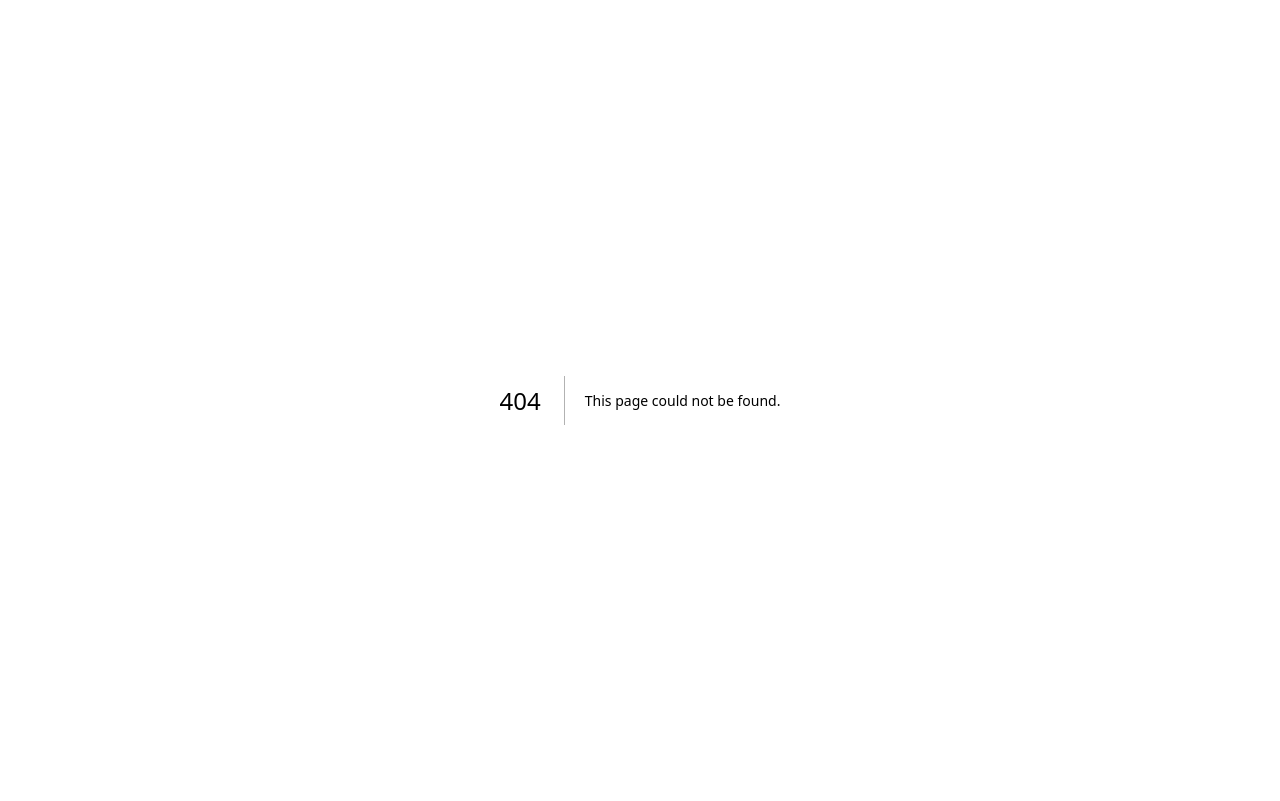
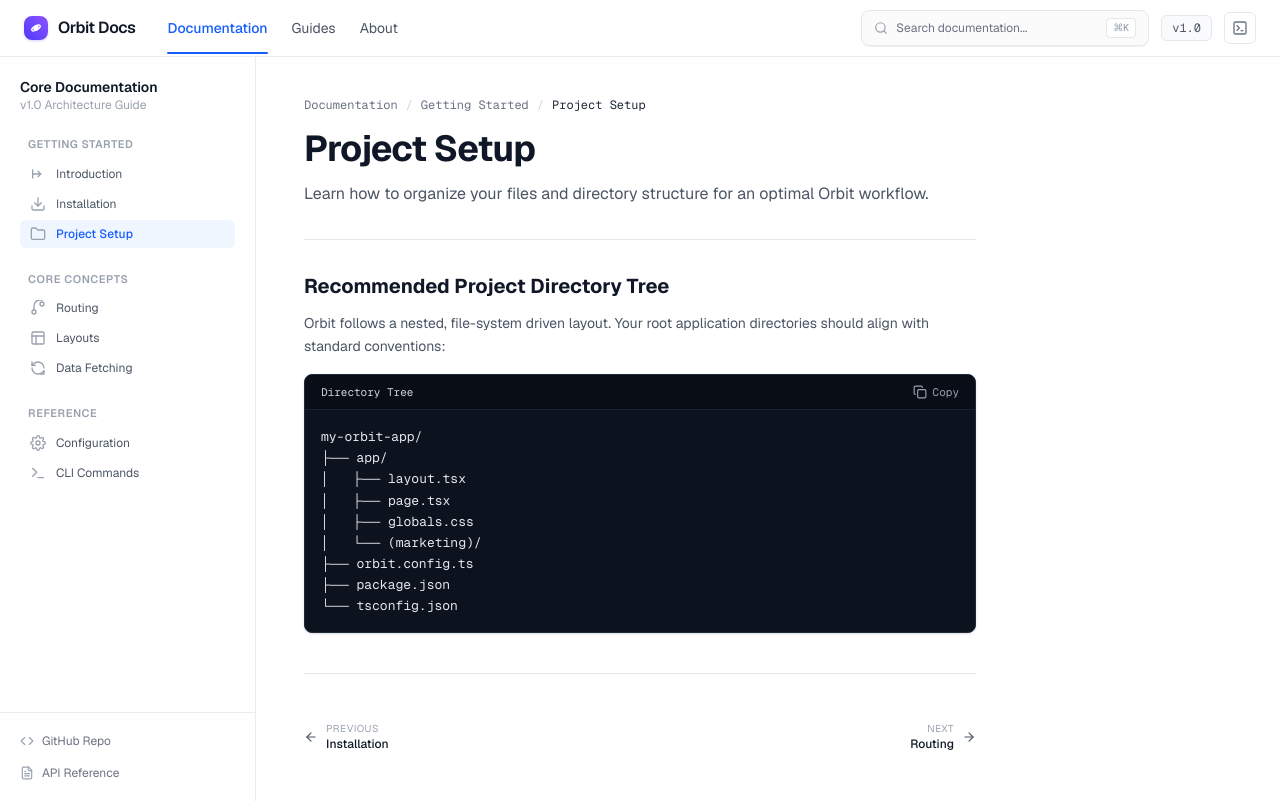
Before and after one commit to Jilanmansuri/documentation_explorer_project2, a Next.js app: page /docs/project-setup in a window 1280 px wide. Before the commit this address had no page. Built offline with nearby package versions, Linux system fonts and the light colour scheme.

Commit message:
feat(docs): add installation and project setup guides

```diff
--- /dev/null
+++ b/src/app/docs/installation/page.tsx
@@ -0,0 +1,85 @@
+"use client";
+
+import Link from "next/link";
+import DocsLayout from "@/components/DocsLayout";
+import CodeBlock from "@/components/CodeBlock";
+import Callout from "@/components/Callout";
+import { ArrowLeftIcon, ArrowRightIcon } from "@/components/Icons";
+
+export default function InstallationPage() {
+  const npmInstallCode = `# Using npm
+$ npm install orbit-core orbit-cli
+
+# Using pnpm
+$ pnpm add orbit-core orbit-cli
+
+# Using yarn
+$ yarn add orbit-core orbit-cli`;
+
+  return (
+    <DocsLayout>
+      <div className="py-10 px-6 sm:px-12 max-w-3xl">
+        <nav className="mb-4 text-xs font-mono text-gray-500">
+          <Link href="/docs" className="hover:text-gray-800 transition-colors">
+            Documentation
+          </Link>
+          <span className="mx-2 text-gray-300">/</span>
+          <span>Getting Started</span>
+          <span className="mx-2 text-gray-300">/</span>
+          <span className="text-gray-800">Installation</span>
+        </nav>
+
+        <h1 className="text-3xl sm:text-4xl font-bold tracking-tight text-gray-900 mb-3">
+          Installation
+        </h1>
+
+        <p className="text-sm sm:text-base text-gray-600 leading-relaxed mb-6">
+          Get started by setting up Orbit in your environment. Orbit requires Node.js 18.17 or later.
+        </p>
+
+        <hr className="my-8 border-gray-200" />
+
+        <section className="mb-8">
+          <h2 className="text-xl font-bold text-gray-900 mb-3">Package Manager Installation</h2>
+          <p className="text-sm text-gray-600 leading-relaxed mb-4">
+            Install the core Orbit runtime and developer CLI tools using your preferred package manager:
+          </p>
+          <CodeBlock
+            filename="Terminal"
+            code={npmInstallCode}
+          />
+        </section>
+
+        <Callout type="info" title="System Requirements">
+          Ensure your system supports modern ES modules and has Node.js v18.17+ installed. Check your version with <code className="rounded bg-blue-100/60 px-1 py-0.5 text-xs font-mono text-blue-900">node -v</code>.
+        </Callout>
+
+        <hr className="my-10 border-gray-200" />
+
+        <div className="flex items-center justify-between py-2 text-xs">
+          <Link
+            href="/docs"
+            className="flex items-center gap-2 text-gray-600 hover:text-blue-600 transition-colors group"
+          >
+            <ArrowLeftIcon className="w-3.5 h-3.5 transition-transform group-hover:-translate-x-1" />
+            <div>
+              <span className="block text-[10px] uppercase tracking-wider text-gray-400">Previous</span>
+              <span className="font-medium text-gray-900 group-hover:text-blue-600">Introduction</span>
+            </div>
+          </Link>
+
+          <Link
+            href="/docs/project-setup"
+            className="flex items-center gap-2 text-right text-gray-600 hover:text-blue-600 transition-colors group"
+          >
+            <div>
+              <span className="block text-[10px] uppercase tracking-wider text-gray-400">Next</span>
+              <span className="font-medium text-gray-900 group-hover:text-blue-600">Project Setup</span>
+            </div>
+            <ArrowRightIcon className="w-3.5 h-3.5 transition-transform group-hover:translate-x-1" />
+          </Link>
+        </div>
+      </div>
+    </DocsLayout>
+  );
+}
--- /dev/null
+++ b/src/app/docs/project-setup/page.tsx
@@ -0,0 +1,81 @@
+"use client";
+
+import Link from "next/link";
+import DocsLayout from "@/components/DocsLayout";
+import CodeBlock from "@/components/CodeBlock";
+import { ArrowLeftIcon, ArrowRightIcon } from "@/components/Icons";
+
+export default function ProjectSetupPage() {
+  const treeCode = `my-orbit-app/
+├── app/
+│   ├── layout.tsx
+│   ├── page.tsx
+│   ├── globals.css
+│   └── (marketing)/
+├── orbit.config.ts
+├── package.json
+└── tsconfig.json`;
+
+  return (
+    <DocsLayout>
+      <div className="py-10 px-6 sm:px-12 max-w-3xl">
+        <nav className="mb-4 text-xs font-mono text-gray-500">
+          <Link href="/docs" className="hover:text-gray-800 transition-colors">
+            Documentation
+          </Link>
+          <span className="mx-2 text-gray-300">/</span>
+          <span>Getting Started</span>
+          <span className="mx-2 text-gray-300">/</span>
+          <span className="text-gray-800">Project Setup</span>
+        </nav>
+
+        <h1 className="text-3xl sm:text-4xl font-bold tracking-tight text-gray-900 mb-3">
+          Project Setup
+        </h1>
+
+        <p className="text-sm sm:text-base text-gray-600 leading-relaxed mb-6">
+          Learn how to organize your files and directory structure for an optimal Orbit workflow.
+        </p>
+
+        <hr className="my-8 border-gray-200" />
+
+        <section className="mb-8">
+          <h2 className="text-xl font-bold text-gray-900 mb-3">Recommended Project Directory Tree</h2>
+          <p className="text-sm text-gray-600 leading-relaxed mb-4">
+            Orbit follows a nested, file-system driven layout. Your root application directories should align with standard conventions:
+          </p>
+          <CodeBlock
+            filename="Directory Tree"
+            code={treeCode}
+          />
+        </section>
+
+        <hr className="my-10 border-gray-200" />
+
+        <div className="flex items-center justify-between py-2 text-xs">
+          <Link
+            href="/docs/installation"
+            className="flex items-center gap-2 text-gray-600 hover:text-blue-600 transition-colors group"
+          >
+            <ArrowLeftIcon className="w-3.5 h-3.5 transition-transform group-hover:-translate-x-1" />
+            <div>
+              <span className="block text-[10px] uppercase tracking-wider text-gray-400">Previous</span>
+              <span className="font-medium text-gray-900 group-hover:text-blue-600">Installation</span>
+            </div>
+          </Link>
+
+          <Link
+            href="/docs/routing"
+            className="flex items-center gap-2 text-right text-gray-600 hover:text-blue-600 transition-colors group"
+          >
+            <div>
+              <span className="block text-[10px] uppercase tracking-wider text-gray-400">Next</span>
+              <span className="font-medium text-gray-900 group-hover:text-blue-600">Routing</span>
+            </div>
+            <ArrowRightIcon className="w-3.5 h-3.5 transition-transform group-hover:translate-x-1" />
+          </Link>
+        </div>
+      </div>
+    </DocsLayout>
+  );
+}
```
